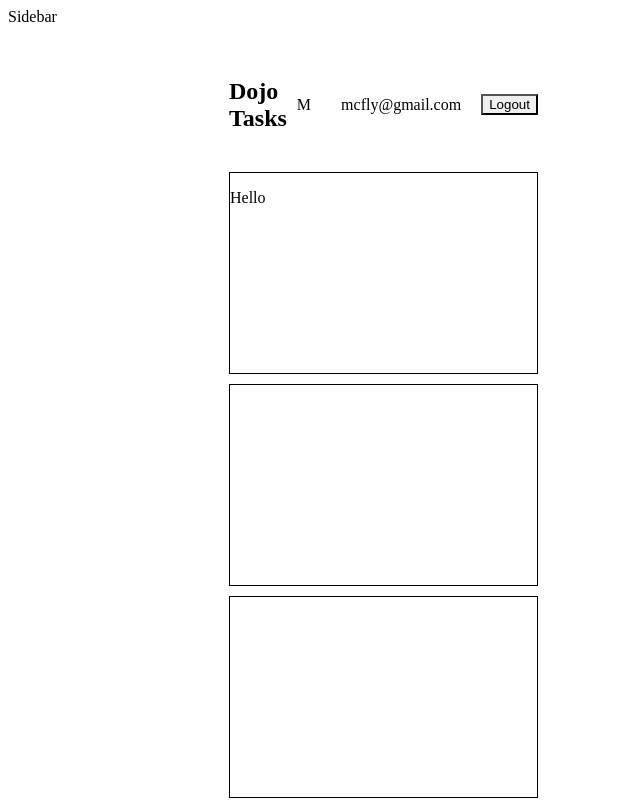
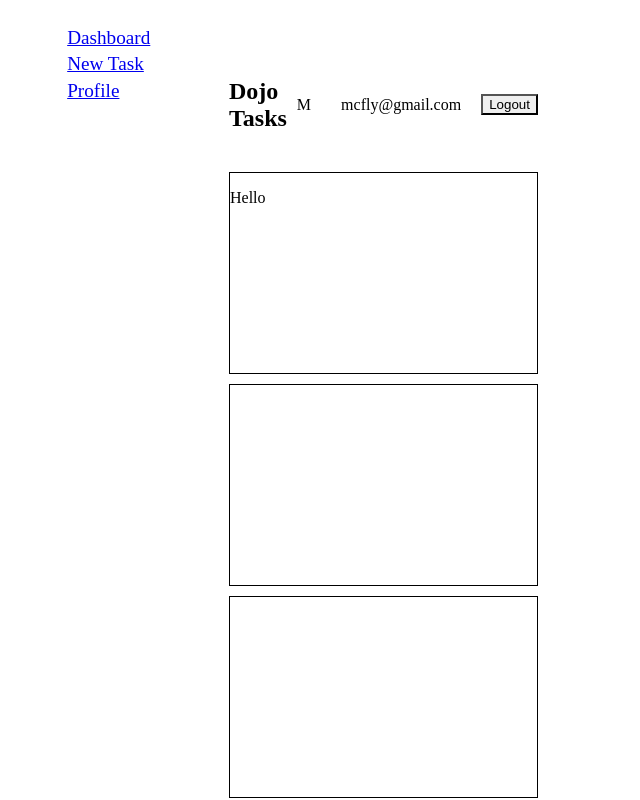
Before and after one commit to MyoMyatMin/chakra-ui-crash-course, a React (Vite) app: page / in a window 1280 px wide. Shown: the top 800 px of the page, without its empty margins (0-640 px from the left). Built offline with nearby package versions, Linux system fonts and the light colour scheme; the HTML template or start-up script is replaced by a standard one.

Commit message:
lists and list icons

```diff
--- a/package.json
+++ b/package.json
@@ -10,6 +10,7 @@
     "preview": "vite preview"
   },
   "dependencies": {
+    "@chakra-ui/icons": "^2.1.1",
     "@chakra-ui/react": "^2.8.2",
     "@emotion/react": "^11.11.4",
     "@emotion/styled": "^11.11.5",
--- /dev/null
+++ b/src/components/Sidebar.jsx
@@ -0,0 +1,27 @@
+import { AtSignIcon, CalendarIcon, EditIcon } from "@chakra-ui/icons";
+import { List, ListIcon, ListItem } from "@chakra-ui/react";
+import React from "react";
+import { NavLink } from "react-router-dom";
+
+export default function Sidebar() {
+  return (
+    <List color="white" fontSize="1.2em" spacing={4}>
+      <ListItem>
+        <NavLink to="/">
+          <ListIcon as={CalendarIcon} color="white" />
+          Dashboard
+        </NavLink>
+      </ListItem>
+      <ListItem>
+        <NavLink to="/create">
+          <ListIcon as={EditIcon} color="white" />
+          New Task
+        </NavLink>
+      </ListItem>
+      <ListItem>
+        <ListIcon as={AtSignIcon} color="white" />
+        <NavLink to="/profile">Profile</NavLink>
+      </ListItem>
+    </List>
+  );
+}
--- a/src/layouts/RootLayout.jsx
+++ b/src/layouts/RootLayout.jsx
@@ -1,6 +1,7 @@
 import { Outlet } from "react-router-dom";
 import Navbar from "../components/Navbar";
 import { Grid, GridItem } from "@chakra-ui/react";
+import Sidebar from "../components/Sidebar";
 export default function RootLayout() {
   return (
     <Grid templateColumns="repeat(6,1fr)" bg="gray.5">
@@ -11,7 +12,7 @@
         minHeight={{ lg: "100vh" }}
         p={{ base: "20px", lg: "30px" }}
       >
-        <span>Sidebar</span>
+        <Sidebar />
       </GridItem>
       <GridItem colSpan={{ base: 6, lg: 4, xl: 5 }} as="main" p="40px">
         <Navbar />
```
Also changed, not shown: 1 other file (tests, documents, lock files or other folders).
